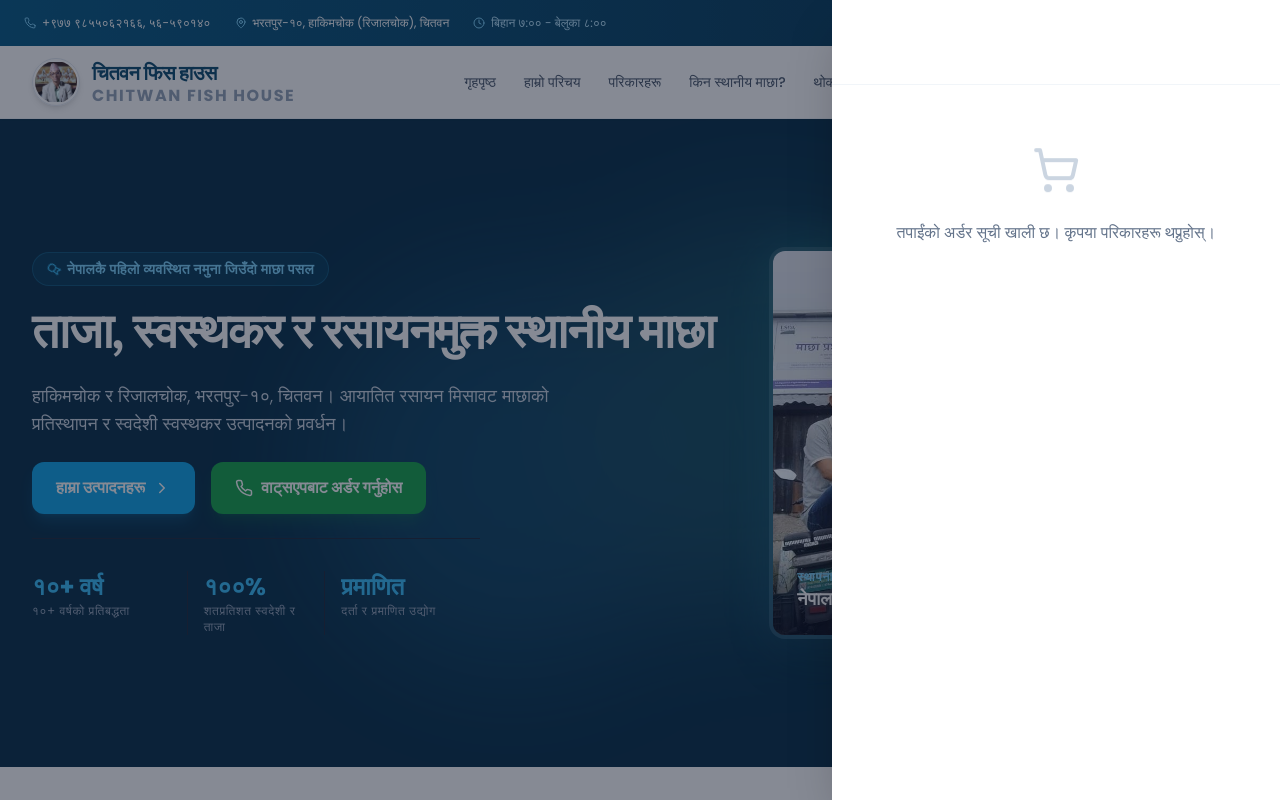
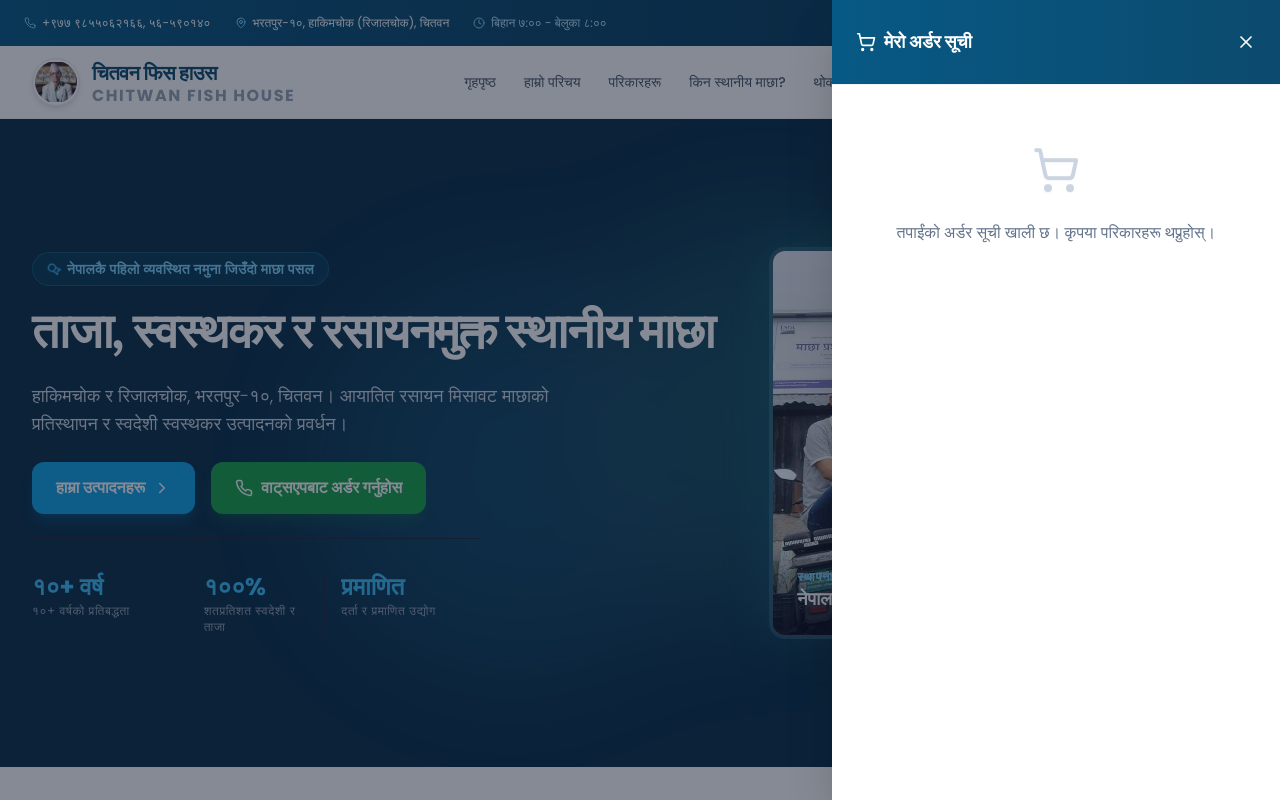
Before and after one commit to Success009/CFH, a React (Vite) app: page / in a window 1280 px wide. Both pictures are taken after a click on the button "Toggle Shopping List". Shown: the top 800 px of the page. Built offline with nearby package versions, Linux system fonts and the light colour scheme.

Commit message:
Correct invalid Tailwind CSS class 'sky-850' to 'sky-800' to restore shopping cart header background visibility

```diff
--- a/src/App.jsx
+++ b/src/App.jsx
@@ -255,7 +255,7 @@ export default function App() {
 
           <div className="fixed inset-y-0 right-0 max-w-full flex pl-4 sm:pl-10">
             <div className="w-full sm:w-screen max-w-md bg-white shadow-2xl flex flex-col">
-              <div className="p-6 border-b border-slate-100 flex justify-between items-center bg-gradient-to-r from-sky-850 to-sky-900 text-white">
+              <div className="p-6 border-b border-slate-100 flex justify-between items-center bg-gradient-to-r from-sky-800 to-sky-900 text-white">
                 <h3 className="text-lg font-bold flex items-center gap-2">
                   <ShoppingCart size={20} /> {t.cart.title}
                 </h3>
```
